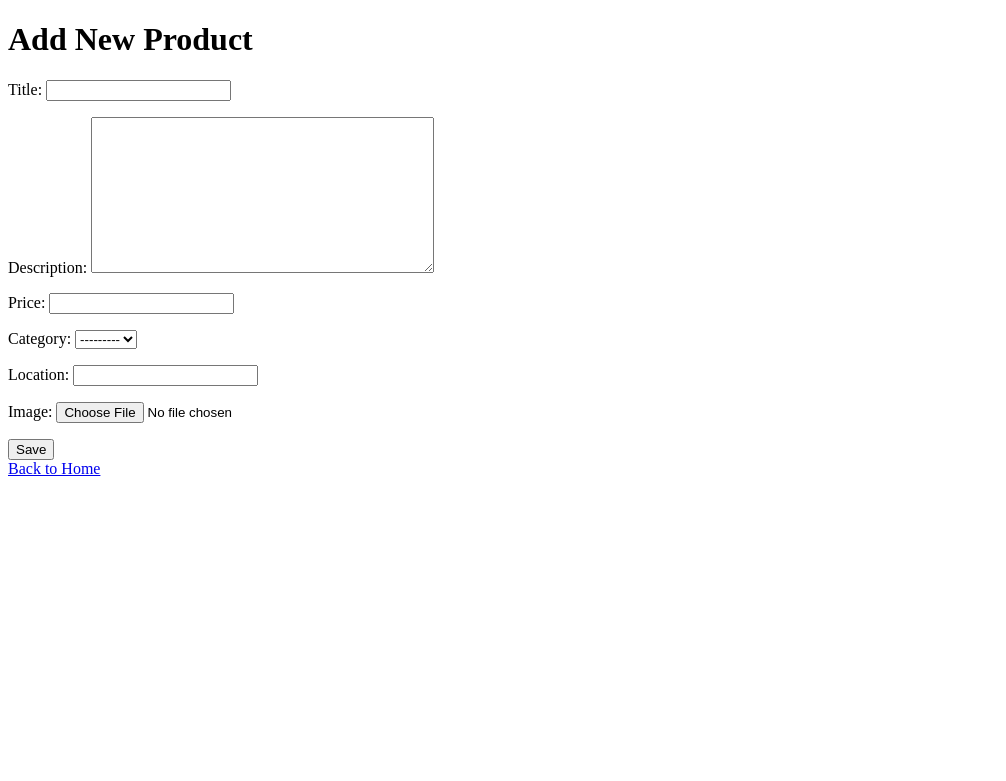
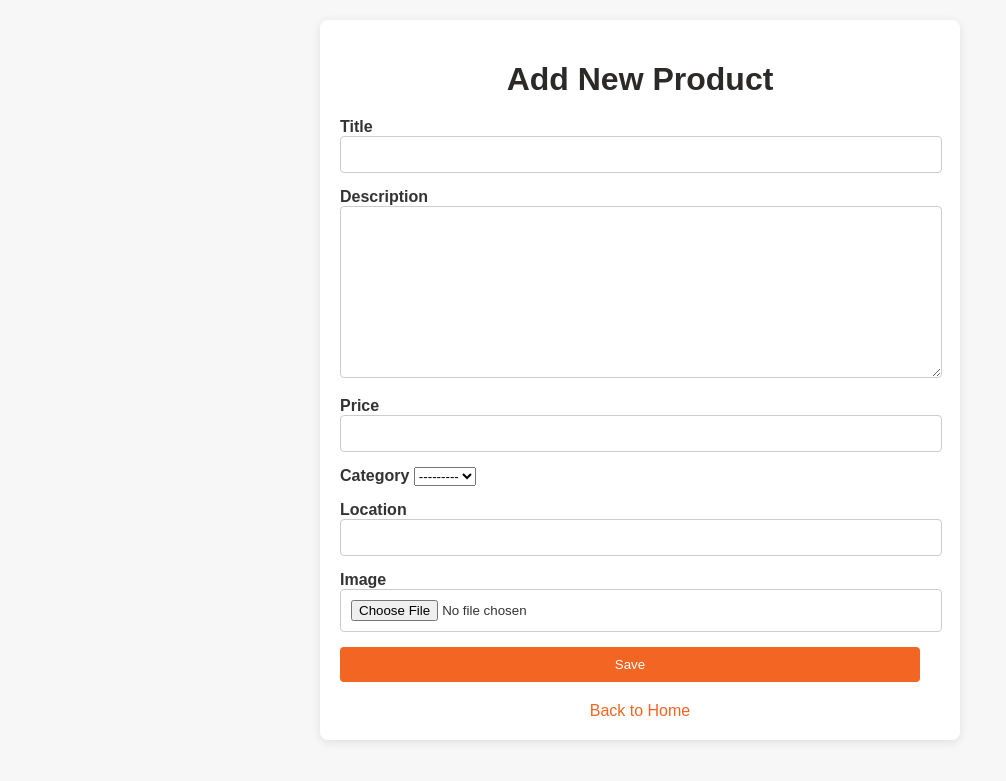
Before and after one commit to savinleonid/HandMe, a Django app: page /product_create/ in a window 1280 px wide. Shown: the top 781 px of the page, without its empty margins (0-1006 px from the left). Run offline with Django 5.2, Linux system fonts and the light colour scheme; data that the repository does not hold is empty.

Commit message:
product_form.html new ui.

```diff
--- a/templates/app/product_form.html
+++ b/templates/app/product_form.html
@@ -1,17 +1,113 @@
+{% load static %}
 <!DOCTYPE html>
 <html lang="en">
 <head>
     <meta charset="UTF-8">
     <meta name="viewport" content="width=device-width, initial-scale=1.0">
     <title>Add New Product</title>
+    <link rel="stylesheet" href="{% static 'app/styles.css' %}"> <!-- Link to your CSS file -->
+    <style>
+        body {
+            font-family: 'Arial', sans-serif;
+            background-color: #f7f7f7;
+            color: #333;
+            margin: 0;
+            padding: 20px;
+        }
+
+        h1 {
+            text-align: center;
+            color: #2b2a29; /* Dark grey for title */
+            margin-bottom: 20px;
+        }
+
+        .container {
+            max-width: 600px;
+            margin: auto;
+            padding: 20px;
+            background-color: #fff;
+            border-radius: 8px;
+            box-shadow: 0 2px 10px rgba(0, 0, 0, 0.1);
+        }
+
+        form {
+            display: flex;
+            flex-direction: column;
+            margin-right: 20px;
+        }
+
+        .form-group {
+            margin-bottom: 15px;
+        }
+
+        label {
+            margin-bottom: 5px;
+            font-weight: bold;
+        }
+
+        input[type="text"],
+        input[type="number"],
+        input[type="file"],
+        textarea {
+            width: 100%;
+            padding: 10px;
+            border: 1px solid #ccc;
+            border-radius: 4px;
+            transition: border-color 0.3s;
+        }
+
+        input[type="text"]:focus,
+        input[type="number"]:focus,
+        input[type="file"]:focus,
+        textarea:focus {
+            border-color: #f26522; /* Orange color for focus */
+            outline: none;
+        }
+
+        button {
+            padding: 10px;
+            background-color: #f26522; /* Orange color for button */
+            color: white;
+            border: none;
+            border-radius: 4px;
+            cursor: pointer;
+            transition: background-color 0.3s;
+        }
+
+        button:hover {
+            background-color: #e0571b; /* Darker shade on hover */
+        }
+
+        .back-link {
+            display: block;
+            text-align: center;
+            margin-top: 20px;
+            text-decoration: none;
+            color: #f26522; /* Orange color for back link */
+        }
+
+        .back-link:hover {
+            text-decoration: underline;
+        }
+    </style>
 </head>
 <body>
-    <h1>Add New Product</h1>
-    <form method="POST" enctype="multipart/form-data">
-        {% csrf_token %}
-        {{ form.as_p }}
-        <button type="submit">Save</button>
-    </form>
-    <a href="{% url 'home' %}">Back to Home</a>
+    <div class="container">
+        <h1>Add New Product</h1>
+        <form method="POST" enctype="multipart/form-data">
+            {% csrf_token %}
+            {% for field in form %}
+                <div class="form-group">
+                    <label for="{{ field.id_for_label }}">{{ field.label }}</label>
+                    {{ field }}
+                    {% if field.errors %}
+                        <div class="error-message" style="color: red;">{{ field.errors }}</div>
+                    {% endif %}
+                </div>
+            {% endfor %}
+            <button type="submit">Save</button>
+        </form>
+        <a href="{% url 'home' %}" class="back-link">Back to Home</a>
+    </div>
 </body>
 </html>
```
